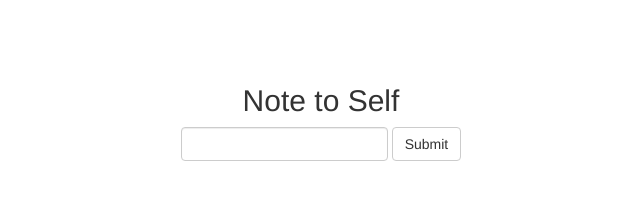
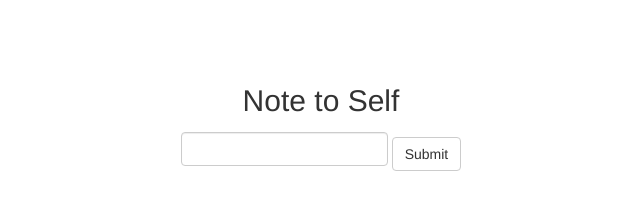
Before and after one commit to UchuNoKen/notetoself, a React (Create React App) app: page / in a window 1280 px wide. Shown: the top 221 px of the page, without its empty margins (319-959 px from the left). Built offline with nearby package versions, Linux system fonts and the light colour scheme.

Commit message:
Added button class.

```diff
--- a/src/components/App.js
+++ b/src/components/App.js
@@ -23,6 +23,7 @@ class App extends Component {
     this.setState({ notes });
   }
 
+  // <Form inline='true'>
   render() {
     return (
       <div>
@@ -33,7 +34,9 @@ class App extends Component {
               this.setState({ text: event.target.value });
             }}
           />{" "}
-          <Button onClick={() => this.submit()}>Submit</Button>
+          <Button className="btn" onClick={() => this.submit()}>
+            Submit
+          </Button>
         </Form>
         {this.state.notes.map((note, index) => {
           return <Note key={index} note={note} />;
--- a/src/index.css
+++ b/src/index.css
@@ -11,3 +11,7 @@ body {
   padding: 8px;
   margin: 30px;
 }
+
+.btn {
+  margin-top: 10px;
+}
```
